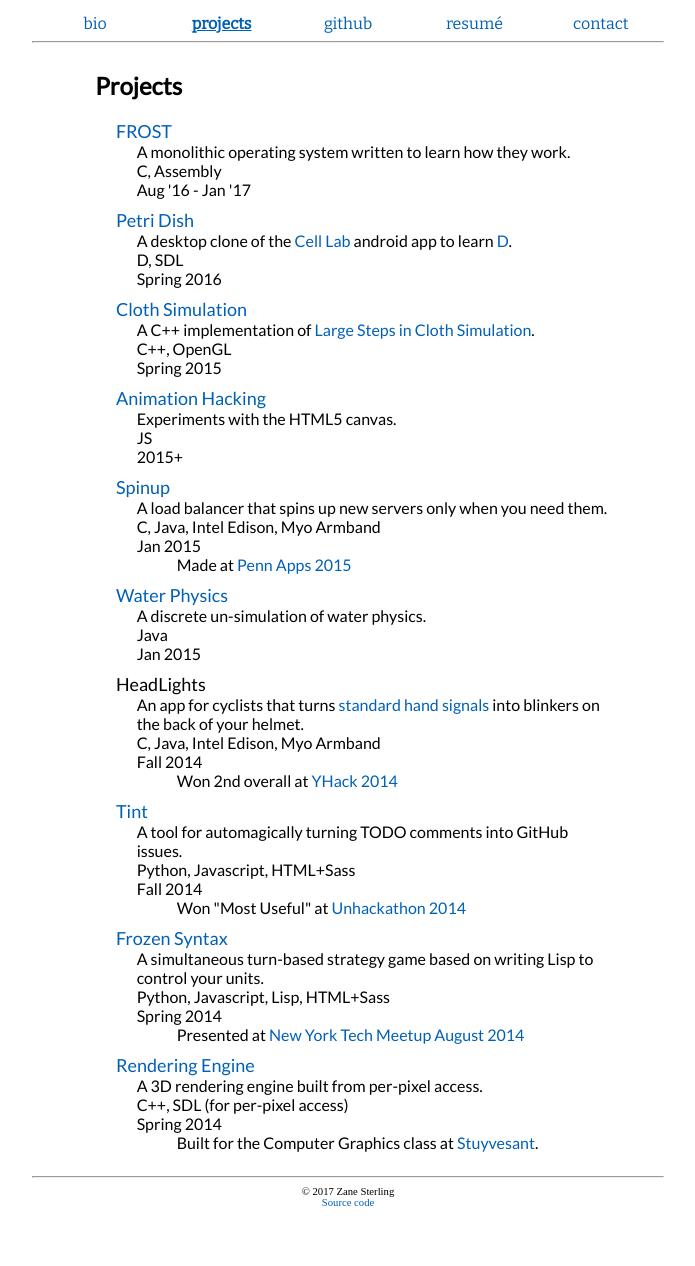
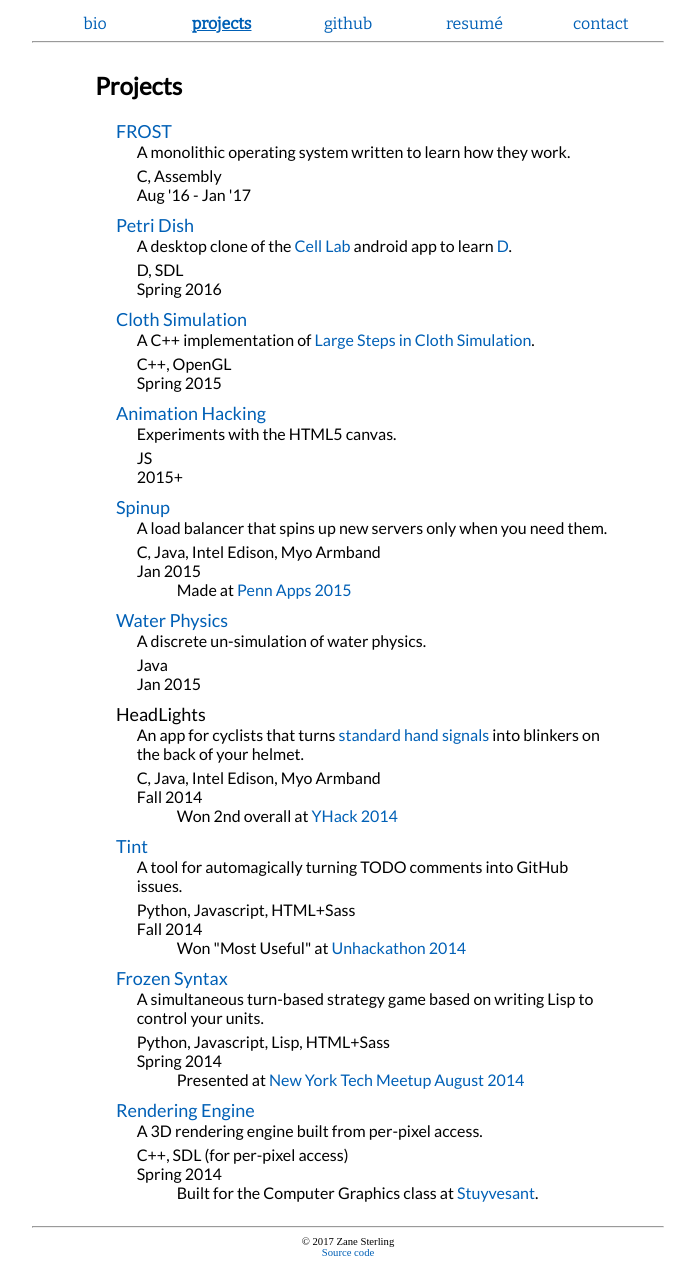
Before and after one commit to Shriken/zanesterling-io, a Django app: page / in a window 1280 px wide, after a click on "projects". Shown: the part 332-1598 px from the top of the page, without its empty margins (292-987 px from the left). Before the commit the page ends 1538 px from the top, so only its background shows below. Run offline with Django 3.2, Linux system fonts and the light colour scheme; parts of the project's set-up code (start-up, migrations or seed data) failed here and were passed over.

Commit message:
Tweak spacing of projects

```diff
--- a/info_page/static/info_page/style.css
+++ b/info_page/static/info_page/style.css
@@ -114,6 +114,10 @@ li.project .project-title {
 	margin-left: 0%;
 }
 
+li.project div.project-summary {
+	margin-bottom: 5px;
+}
+
 li.project ul.project-awards {
 	list-style: none;
 }
```
